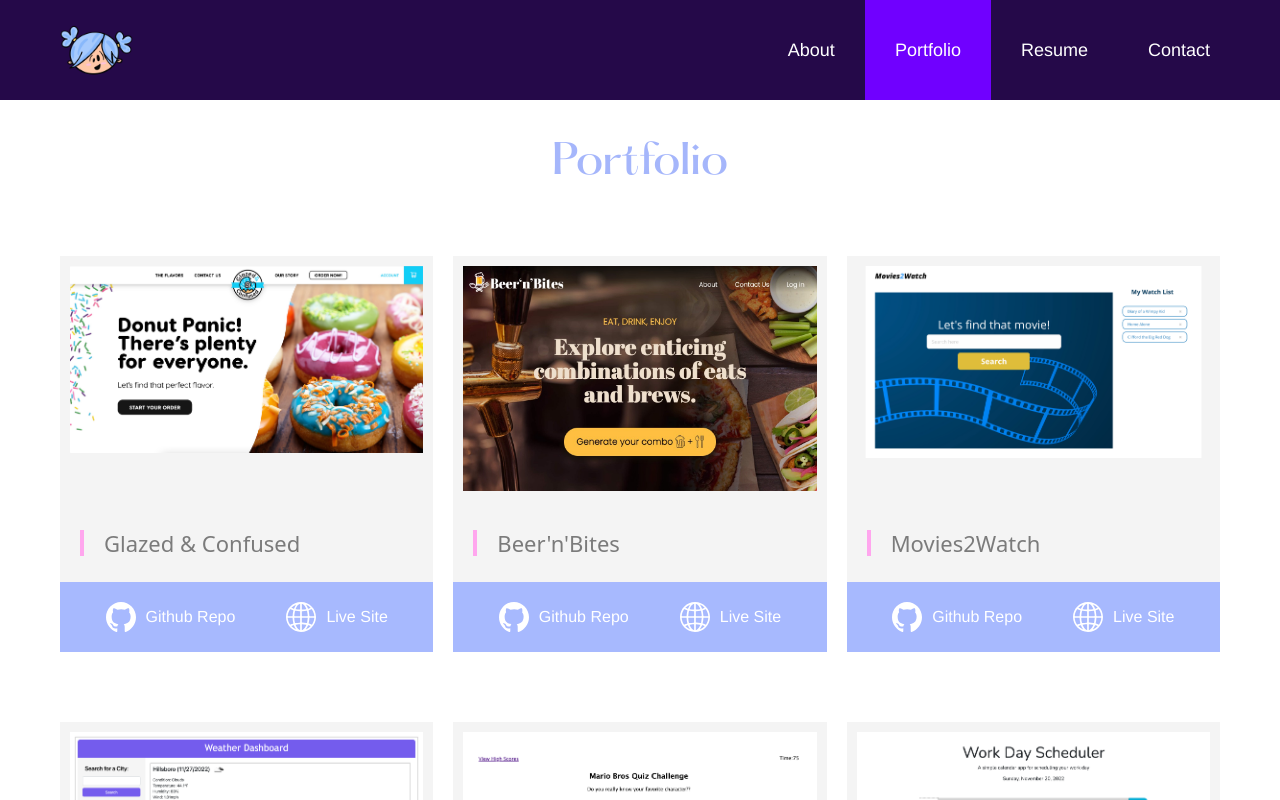
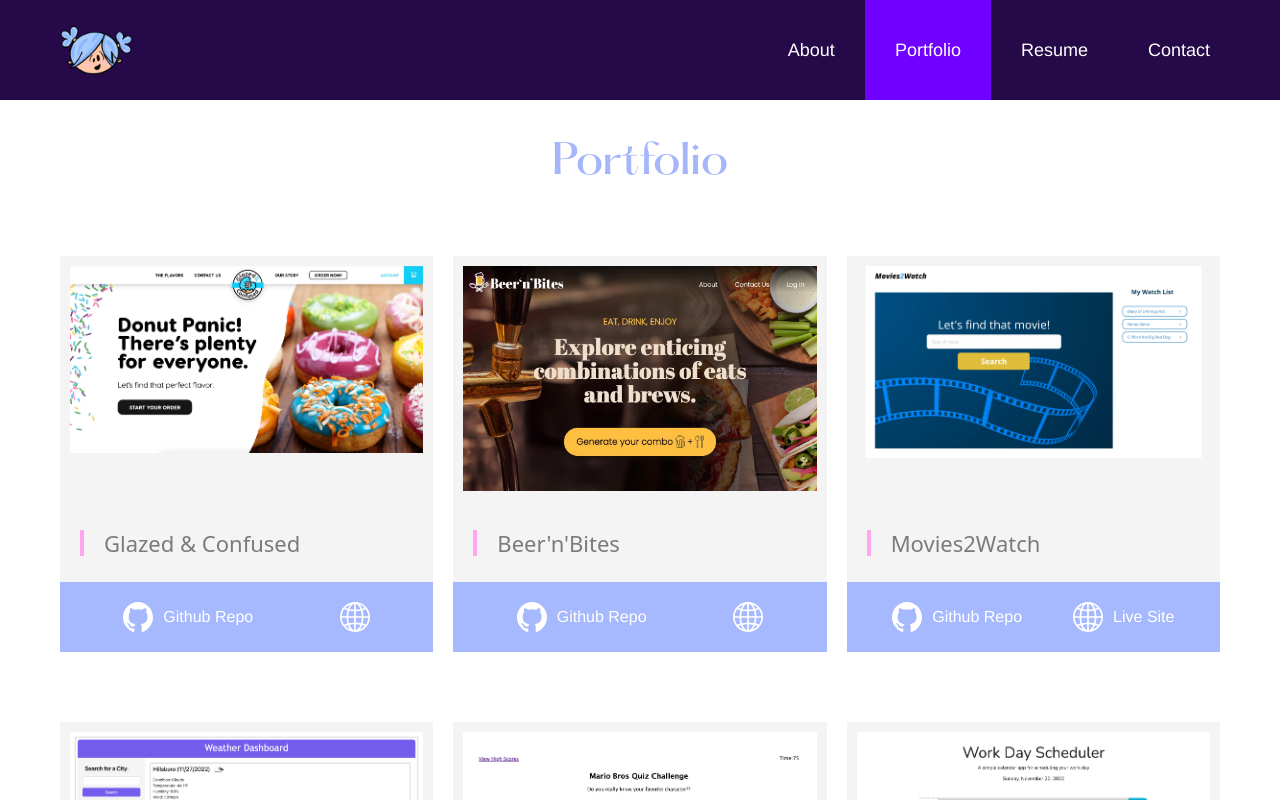
Before and after one commit to pherpat/React-Portfolio, a React (Create React App) app: page / in a window 1280 px wide. Both pictures are taken after a click on the item "Portfolio". Shown: the top 800 px of the page. Built offline with nearby package versions, Linux system fonts and the light colour scheme.

Commit message:
Update portfolio

```diff
--- a/src/components/pages/Portfolio.js
+++ b/src/components/pages/Portfolio.js
@@ -30,9 +30,9 @@ export default function Portfolio() {
               <span className='portIcon'><img src={portGit} width="100%" alt="Github Logo" ></img></span>
               <span className='portIconText'>Github Repo</span>
             </div>
-            <div className='portlink' onClick={event => window.open('https://glazed-and-confused.herokuapp.com/')}>
+            <div className='portlink' onClick={event => window.open('https://github.com/PMengler/glazed-and-confused')}>
               <span className='portIcon'><img src={portLink} width="100%" alt="Github Logo" ></img></span>
-              <span className='portIconText'>Live Site</span>
+              {/* <span className='portIconText'>Live Site</span> */}
             </div>
           </div>
         </div>
@@ -50,7 +50,7 @@ export default function Portfolio() {
             </div>
             <div className='portlink' onClick={event => window.open('https://beer-n-bites.herokuapp.com/')}>
               <span className='portIcon'><img src={portLink} width="100%" alt="Github Logo" ></img></span>
-              <span className='portIconText'>Live Site</span>
+              {/* <span className='portIconText'>Live Site</span> */}
             </div>
           </div>
         </div>
```
